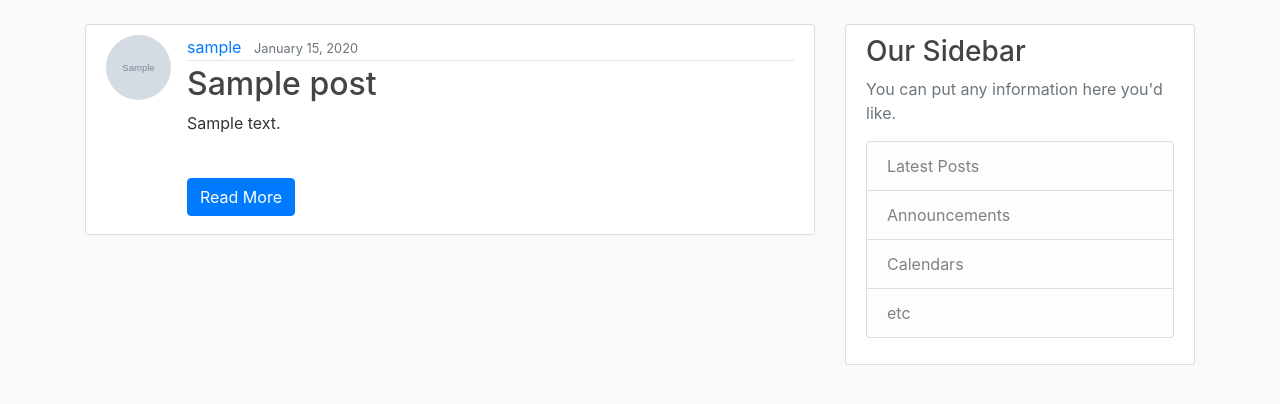
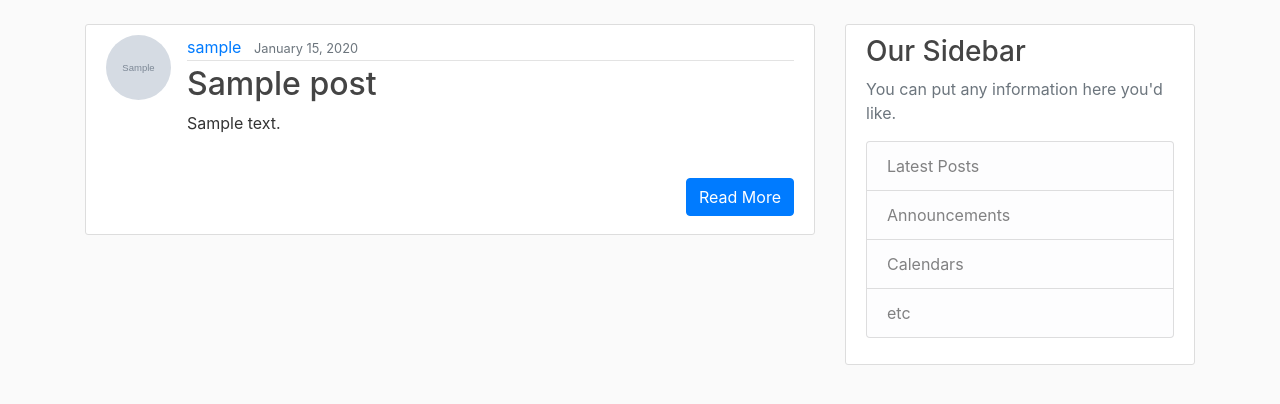
Before and after one commit to giteshraheja/django_project_blog, a Django app: page / in a window 1280 px wide. Shown: the part 56-460 px from the top of the page. Run offline with Django 3.2, Linux system fonts and the light colour scheme; tables that the repository leaves empty hold one stand-in row (values such as "Sample post"); grey boxes marked "Sample" are stand-in pictures; some libraries are stand-ins or nearby versions.

Commit message:
Done finally

```diff
--- a/blog/templates/blog/home.html
+++ b/blog/templates/blog/home.html
@@ -10,7 +10,7 @@
                 </div>
                 <h2><a class="article-title" href="{% url 'post-detail' post.id %}">{{ post.title }}</a></h2>
                 <p class="article-content">{{ post.content|slice:"0:400" }}</p><br>
-                <h2><a class="btn btn-primary" href="{% url 'post-detail' post.id %}">Read More</a></h2>
+                <h2 style="float: right"><a class="btn btn-primary" href="{% url 'post-detail' post.id %}">Read More</a></h2>
             </div>
         </article>
     {% endfor %}
```
